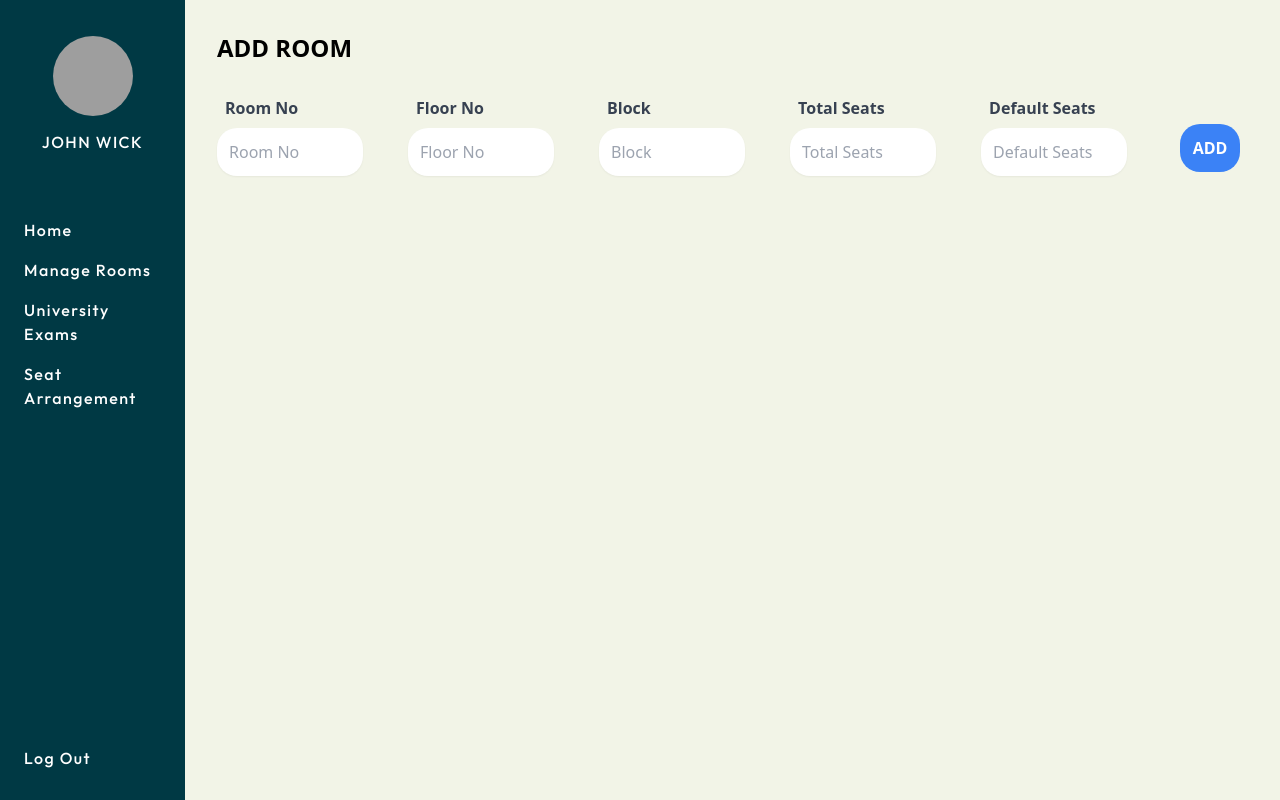
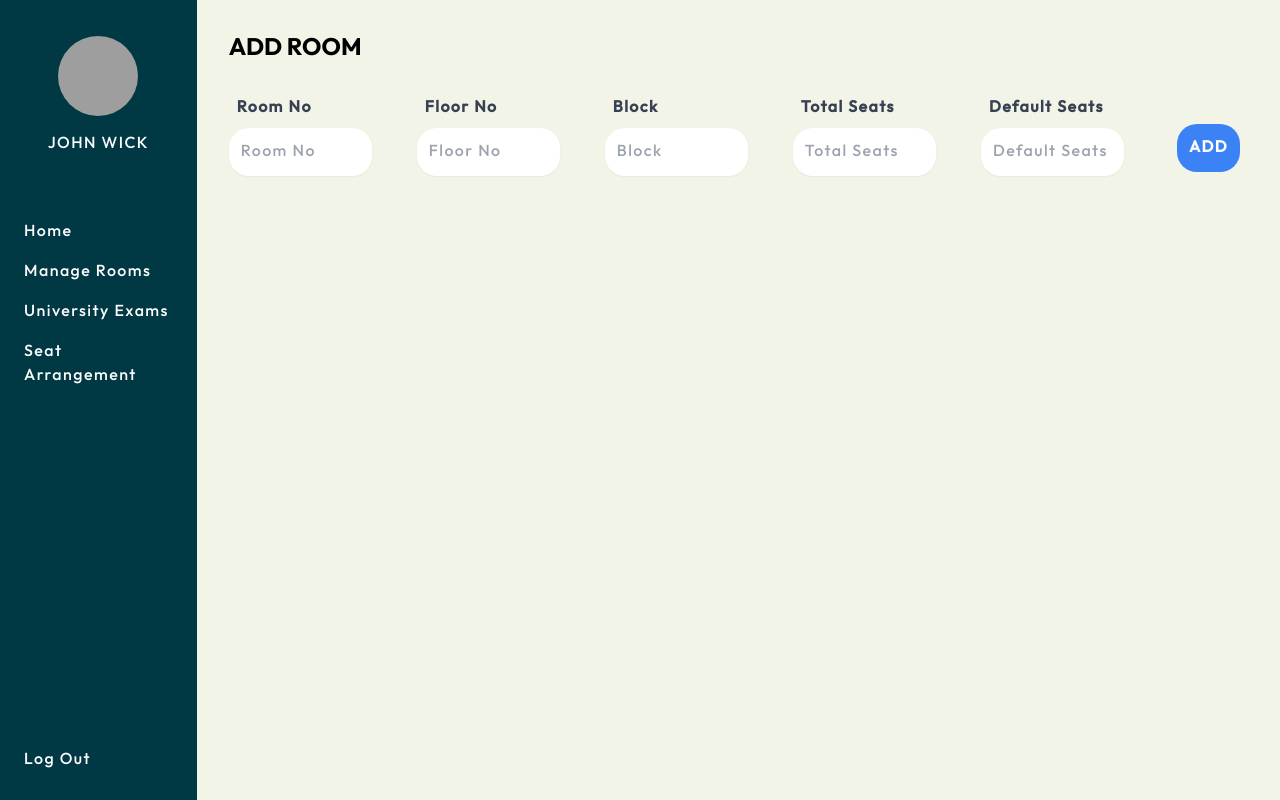
Before and after one commit to Sudhi27Krishna/Exam-Seat-Arrangement-System, a React (Create React App) app: page / in a window 1280 px wide. Built offline with nearby package versions, Linux system fonts and the light colour scheme; grey boxes are pictures that could not be loaded.

Commit message:
minor changes to text

```diff
--- a/src/components/ManageRoom.jsx
+++ b/src/components/ManageRoom.jsx
@@ -4,11 +4,11 @@ export default function ManageRoom() {
     return (
         <div className="bg-background flex flex-col flex-grow">
             <div class="p-8">
-                <h2 class="text-2xl font-bold mb-8">ADD ROOM</h2>
-                <form class="flex flex-col md:flex-row">
+                <h2 class="text-2xl font-Outfit-Bold mb-8 select-none">ADD ROOM</h2>
+                <form class="flex flex-col md:flex-row font-Outfit-Medium tracking-needed">
                     <div class="flex flex-col mb-4 md:mr-4">
                         <label for="room-no" class="text-gray-700 font-bold mb-2 pl-2">Room No</label>
-                        <input id="room-no" type="text" class="w-5/6 h-12 px-3 py-2 rounded-[20px] shadow-sm border-gray-300" placeholder="Room No" required />
+                        <input id="room-no" type="text" class="w-5/6 h-12 px-3 py-2 rounded-[20px] shadow-sm border-gray-300 " placeholder="Room No" required />
                     </div>
                     <div class="flex flex-col mb-4 md:mr-4">
                         <label for="floor-no" class="text-gray-700 font-bold mb-2 pl-2">Floor No</label>
--- a/src/components/NavBar.jsx
+++ b/src/components/NavBar.jsx
@@ -2,10 +2,10 @@ import React from 'react'
 
 function NavBar() {
     return (
-        <div class="flex flex-col w-64 h-screen bg-green-medium">
+        <div class="flex flex-col w-64 h-screen bg-green-medium ">
             <div class="flex flex-col items-center justify-center h-64">
                 <img src="https://variety.com/wp-content/uploads/2023/03/john-wick-chapter-4-keanu.jpg?w=681&h=383&crop=1" alt="john-wick" class="rounded-full w-20 h-20" />
-                <p className="text-white font-Outfit-Medium tracking-needed mt-4">JOHN WICK</p>
+                <p className="text-white font-Outfit-Medium tracking-needed select-none mt-4">JOHN WICK</p>
             </div>
             <div class="flex flex-col items-start justify-start h-full py-5">
                 <a href="/" class="font-Outfit-Medium tracking-needed text-white hover:bg-green-light  py-2 px-6 w-full">
--- a/tailwind.config.js
+++ b/tailwind.config.js
@@ -12,7 +12,7 @@ module.exports = {
         'green-light': '#295D68',
         'green-dark': '#111F35',
         'green-save': '#23CA85',
-        'grey-all': '#BECCCF',
+        'grey-all': '#87A3A9',
         'red-download': '#DD7A96',
         'background': '#F2F4E7',
       },
```
